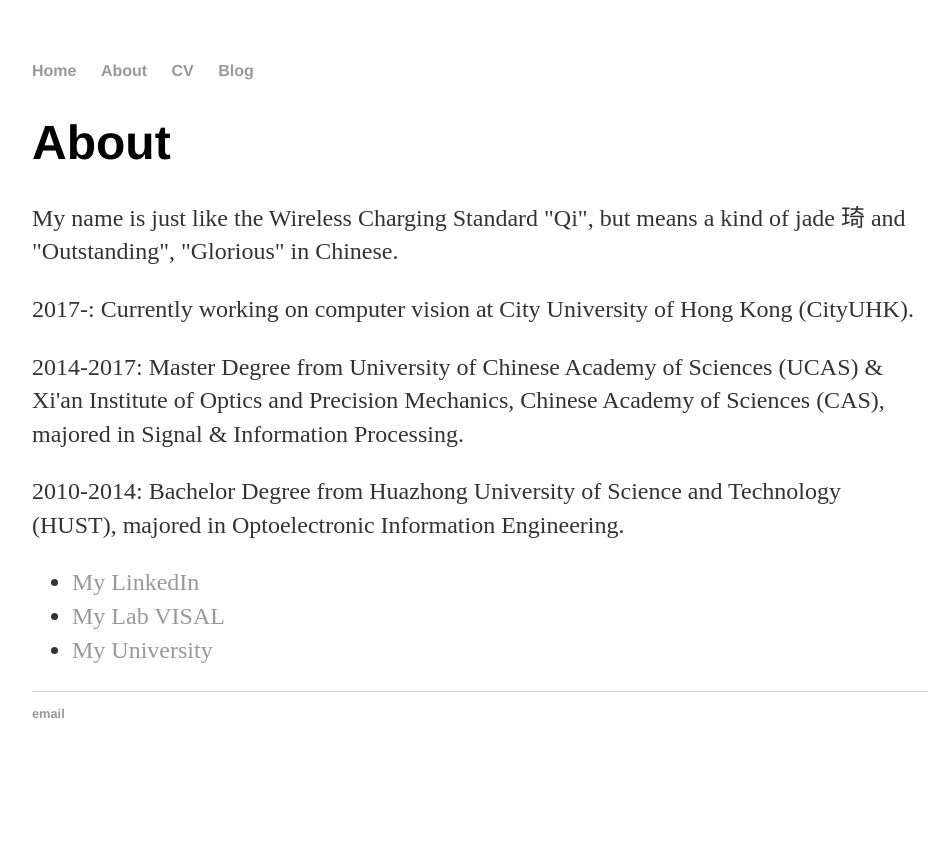
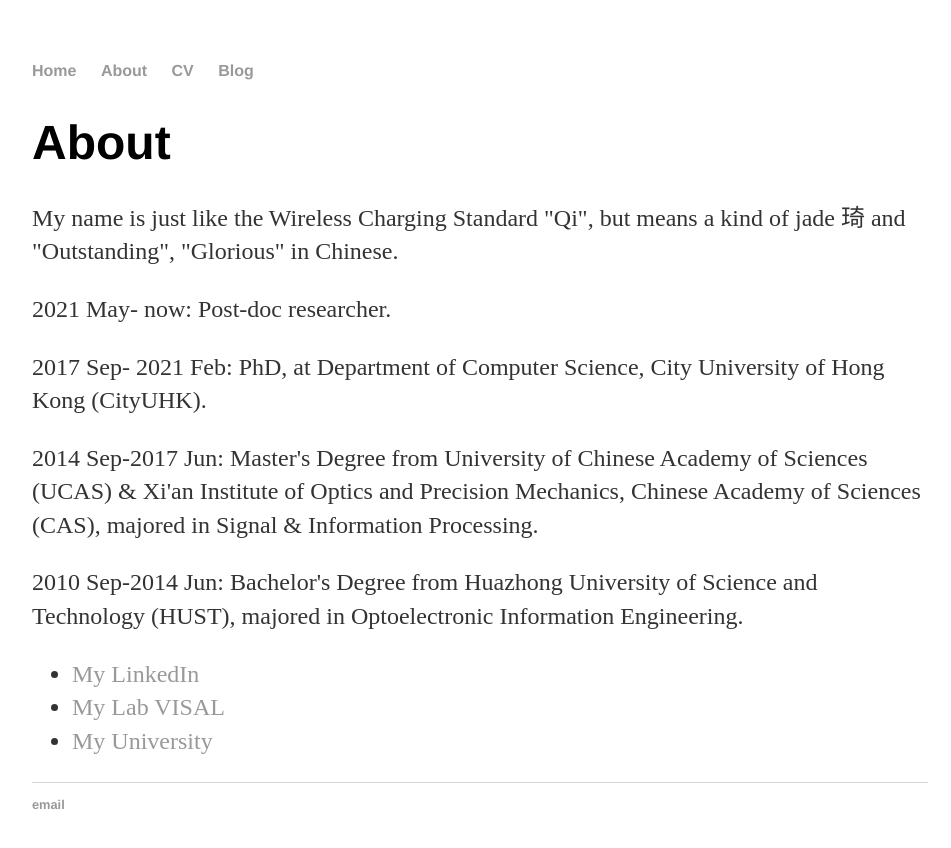
Before and after one commit to zqyq/zqyq.github.io, a Jekyll site: the page built from about/index.html, in a window 1280 px wide. Shown: the top 848 px of the page, without its empty margins (160-1111 px from the left). Built offline with Jekyll 4.4.1, drawn with Linux system fonts in a browser that asks for light colours.

Commit message:
Update index.html

```diff
--- a/about/index.html
+++ b/about/index.html
@@ -7,13 +7,13 @@
 			<h1>About</h1>
 			<p>My name is just like the Wireless Charging Standard "Qi", but means a kind of jade 琦
 				and "Outstanding", "Glorious" in Chinese.</p>
+			<p>2021 May- now: Post-doc researcher.</p>
+			<p>2017 Sep- 2021 Feb: PhD, at Department of Computer Science, City University of Hong Kong (CityUHK).</p>
 
-			<p>2017-: Currently working on computer vision at City University of Hong Kong (CityUHK).</p>
-
-			<p>2014-2017: Master Degree from University of Chinese Academy of Sciences (UCAS)
+			<p>2014 Sep-2017 Jun: Master's Degree from University of Chinese Academy of Sciences (UCAS)
 				& Xi'an Institute of Optics and Precision Mechanics, Chinese Academy of Sciences (CAS),
 			   majored in Signal & Information Processing.</p>
-			<p>2010-2014: Bachelor Degree from Huazhong University of Science and Technology (HUST),
+			<p>2010 Sep-2014 Jun: Bachelor's Degree from Huazhong University of Science and Technology (HUST),
 			   majored in Optoelectronic Information Engineering.</p>
 
 			<ul class="contacts">
```
